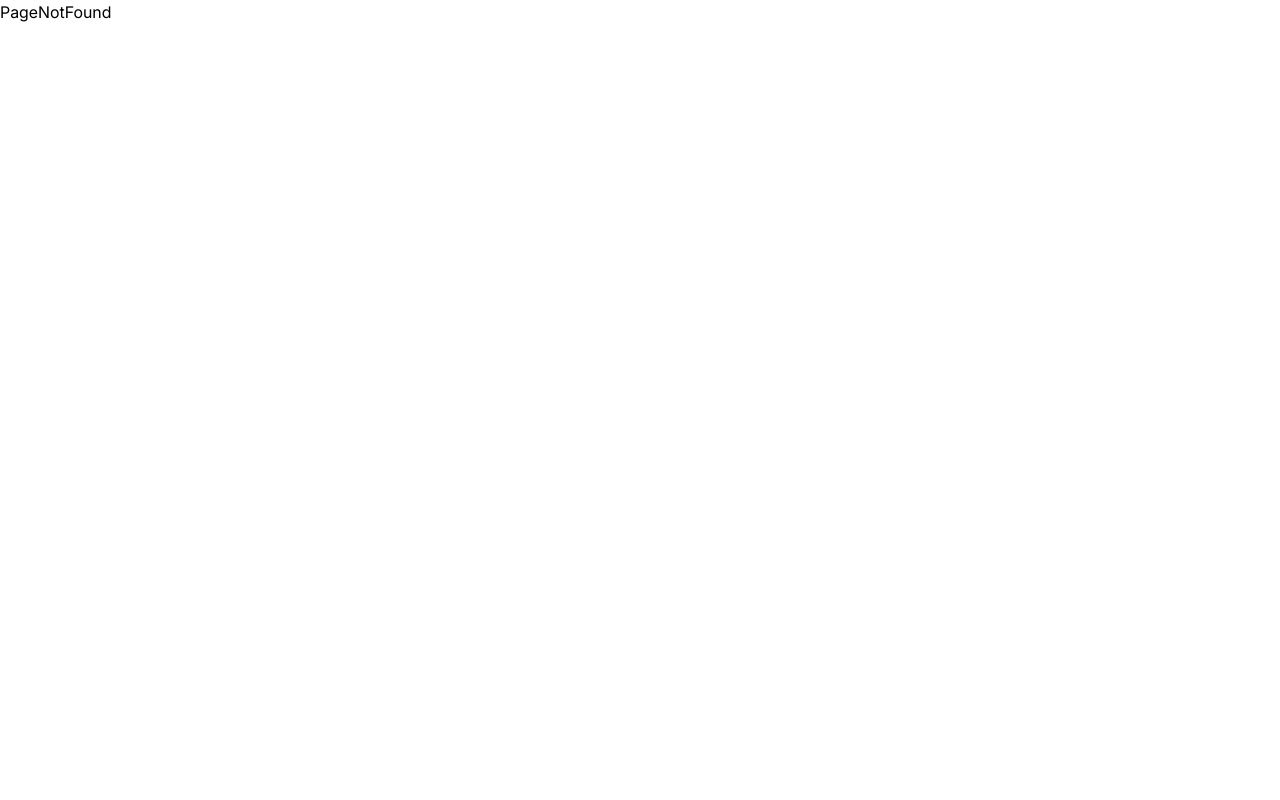
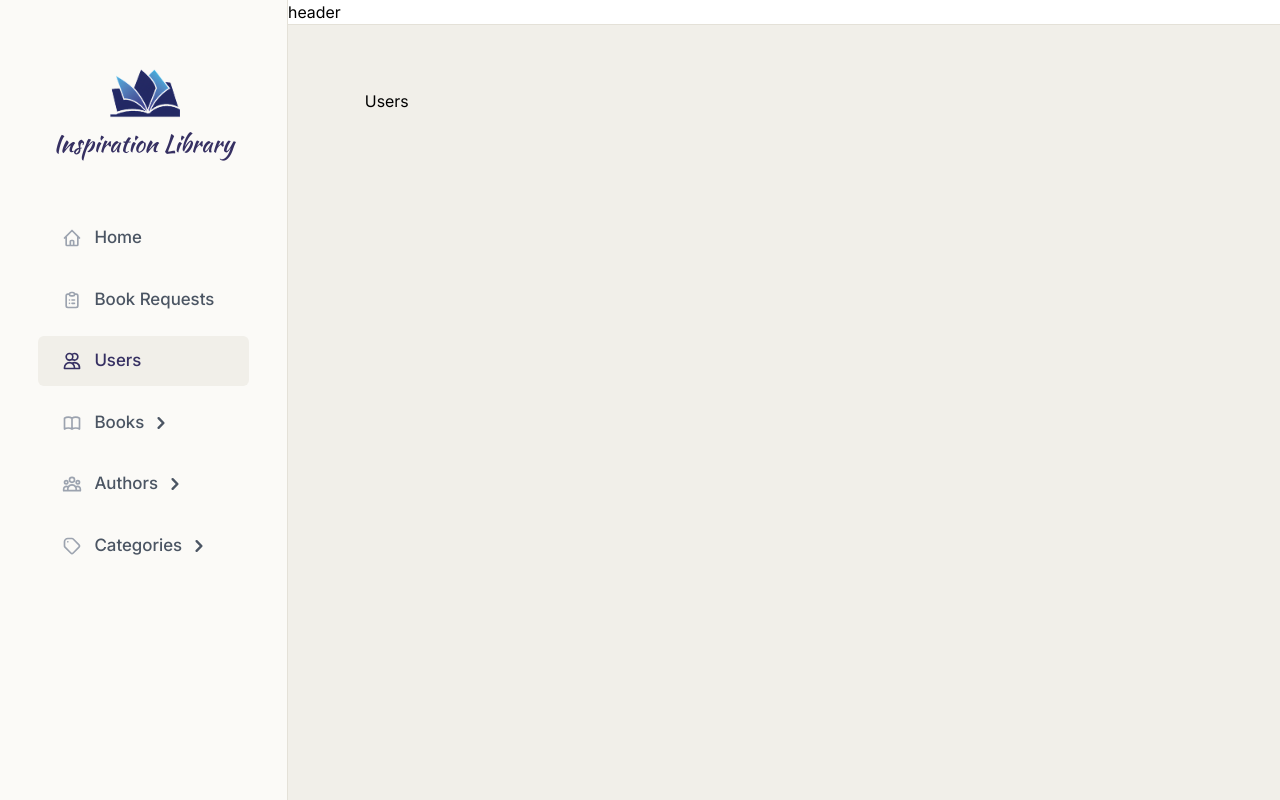
Before and after one commit to Amjadvc/LibraSys, a React (Vite) app: page /users in a window 1280 px wide. Built offline with nearby package versions, Linux system fonts and the light colour scheme.

Commit message:
add sidebar

```diff
--- a/package.json
+++ b/package.json
@@ -13,6 +13,7 @@
     "prettier-plugin-tailwindcss": "^0.7.2",
     "react": "^19.2.0",
     "react-dom": "^19.2.0",
+    "react-icons": "^5.5.0",
     "react-router-dom": "6.30"
   },
   "devDependencies": {
--- a/src/App.jsx
+++ b/src/App.jsx
@@ -9,6 +9,8 @@ import CreateCategory from "./pages/CategoryPages/CreateCategory";
 import PageNotFound from "./pages/PageNotFound";
 import AppLayout from "./components/layout/AppLayout";
 import Login from "./pages/Login";
+import BookRequests from "./pages/BookRequests";
+import Users from "./pages/Users";
 
 function App() {
   return (
@@ -29,6 +31,10 @@ function App() {
           <Route path="/categories" element={<Categories />}>
             <Route path="new" element={<CreateCategory />} />
           </Route>
+
+          <Route path="/book-requests" element={<BookRequests />} />
+
+          <Route path="/users" element={<Users />} />
         </Route>
 
         <Route path="/login" element={<Login />} />
--- a/src/components/layout/AppLayout.jsx
+++ b/src/components/layout/AppLayout.jsx
@@ -4,7 +4,7 @@ import Header from "../ui/Header";
 
 function AppLayout() {
   return (
-    <div className="grid h-screen grid-cols-[26rem_1fr] grid-rows-[auto_1fr]">
+    <div className="grid h-screen grid-cols-[18rem_1fr] grid-rows-[auto_1fr]">
       <Header />
       <Sidebar />
       <main className="mx-auto my-0 flex w-full flex-col gap-[2.4rem] bg-background px-[4.8rem] pb-[6.4rem] pt-[4rem]">
--- /dev/null
+++ b/src/components/ui/DropdownNavItem.jsx
@@ -0,0 +1,56 @@
+import { HiChevronRight } from "react-icons/hi";
+import { VscDash } from "react-icons/vsc";
+import { NavLink } from "react-router-dom";
+
+const NavLinkStyle = `group flex w-full items-center gap-3 rounded-md px-[24px] py-[12px] text-gray-600 transition-all duration-300 hover:bg-[#f1efe9] hover:text-brand aria-[current=page]:bg-[#f1efe9] aria-[current=page]:text-brand`;
+const InnerLinkStyle = `group flex w-full items-center gap-[10px] rounded-md px-[24px] py-[4px] text-gray-600 hover:text-brand transition-all duration-300  aria-[current=page]:text-brand`;
+const iconStyle = `h-[20px] w-[20px] text-gray-400 transition-all duration-300 group-hover:text-brand group-aria-[current=page]:text-brand`;
+
+function DropdownNavItem({
+  to,
+  icon: Icon,
+  label,
+  items = [],
+  closeAllMenus,
+  openMenu,
+  setOpenMenu,
+}) {
+  return (
+    <li>
+      <button
+        className="flex w-full cursor-pointer items-center border-none"
+        onClick={() => setOpenMenu(openMenu === label ? null : label)}
+      >
+        <NavLink to={to} className={NavLinkStyle} onClick={closeAllMenus}>
+          <Icon className={iconStyle} />
+          <span className="flex items-center gap-[5px] text-[17px] font-medium">
+            {label}
+            <HiChevronRight
+              className="h-full w-6 transition-transform duration-300 ease-in-out"
+              style={{
+                transform:
+                  openMenu === label ? "rotate(90deg)" : "rotate(0deg)",
+              }}
+            />
+          </span>
+        </NavLink>
+      </button>
+      <ul
+        className={`flex flex-col justify-center gap-3 overflow-hidden transition-transform duration-300 ease-in-out ${openMenu === label ? "max-h-[200px] pb-0 pt-[14px]" : "max-h-0 p-0"}`}
+      >
+        {items.map((item) => {
+          return (
+            <li key={item.to}>
+              <NavLink to={item.to} end className={InnerLinkStyle}>
+                <VscDash className={iconStyle} />
+                <span className="text-[16px] font-medium">{item.label}</span>
+              </NavLink>
+            </li>
+          );
+        })}
+      </ul>
+    </li>
+  );
+}
+
+export default DropdownNavItem;
--- /dev/null
+++ b/src/components/ui/Logo.jsx
@@ -0,0 +1,28 @@
+function Logo() {
+  return (
+    <div className="flex flex-col items-center justify-center">
+      <img src="/logo.png" alt="logo" className="h-[5rem] w-auto" />
+      <h2 className="-mt-[5px] font-logo text-[24px] text-brand">
+        Inspiration Library
+      </h2>
+    </div>
+  );
+}
+
+export default Logo;
+
+// /* Inspiration Library */
+
+// position: absolute;
+// left: 5.65%;
+// right: 74.92%;
+// top: 7.27%;
+// bottom: 9.09%;
+
+// font-family: 'Kaushan Script';
+// font-style: normal;
+// font-weight: 400;
+// font-size: 32px;
+// line-height: 46px;
+
+// color: #363062;
--- /dev/null
+++ b/src/components/ui/MainNav.jsx
@@ -0,0 +1,83 @@
+import { useState } from "react";
+import {
+  HiOutlineBookOpen,
+  HiOutlineClipboardList,
+  HiOutlineHome,
+  HiOutlineTag,
+  HiOutlineUserGroup,
+  HiOutlineUsers,
+} from "react-icons/hi";
+import NavItem from "./NavItem";
+import DropdownNavItem from "./DropdownNavItem";
+
+function MainNav() {
+  const [openMenu, setOpenMenu] = useState(null);
+
+  function closeAllMenus() {
+    setOpenMenu(null);
+  }
+
+  const iconStyle = `h-[20px] w-[20px] text-gray-400 transition-all duration-300 group-hover:text-brand group-aria-[current=page]:text-brand`;
+
+  return (
+    <nav>
+      <ul className="flex flex-col gap-3">
+        <NavItem to="/dashboard" onClick={closeAllMenus}>
+          <HiOutlineHome className={iconStyle} />
+          <span className="text-[17px] font-medium">Home</span>
+        </NavItem>
+
+        <NavItem to="/book-requests" onClick={closeAllMenus}>
+          <HiOutlineClipboardList className={iconStyle} />
+          <span className="text-[17px] font-medium">Book Requests</span>
+        </NavItem>
+
+        <NavItem to="/users" onClick={closeAllMenus}>
+          <HiOutlineUsers className={iconStyle} />
+          <span className="text-[17px] font-medium">Users</span>
+        </NavItem>
+
+        <DropdownNavItem
+          to="/books"
+          icon={HiOutlineBookOpen}
+          label="Books"
+          closeAllMenus={closeAllMenus}
+          openMenu={openMenu}
+          setOpenMenu={setOpenMenu}
+          items={[
+            { to: "/books", label: "All books" },
+            { to: "/books/new", label: "Add book" },
+          ]}
+        />
+
+        <DropdownNavItem
+          to="/authors"
+          icon={HiOutlineUserGroup}
+          label="Authors"
+          closeAllMenus={closeAllMenus}
+          openMenu={openMenu}
+          setOpenMenu={setOpenMenu}
+          items={[
+            { to: "/authors", label: "All authors" },
+            { to: "/authors/new", label: "Add author" },
+          ]}
+        />
+
+        <DropdownNavItem
+          to="/categories"
+          icon={HiOutlineTag}
+          label="Categories"
+          closeAllMenus={closeAllMenus}
+          openMenu={openMenu}
+          setOpenMenu={setOpenMenu}
+          items={[
+            { to: "/categories", label: "All categories" },
+            { to: "/categories/new", label: "Add categore" },
+          ]}
+        />
+      </ul>
+    </nav>
+  );
+}
+
+export default MainNav;
--- /dev/null
+++ b/src/components/ui/NavItem.jsx
@@ -0,0 +1,15 @@
+import { NavLink } from "react-router-dom";
+
+function NavItem({ to, onClick, children }) {
+  const NavLinkStyle = `group flex w-full items-center gap-3 rounded-md px-[24px] py-[12px] text-gray-600 transition-all duration-300 hover:bg-[#f1efe9] hover:text-brand aria-[current=page]:bg-[#f1efe9] aria-[current=page]:text-brand`;
+
+  return (
+    <li>
+      <NavLink to={to} onClick={onClick} className={NavLinkStyle}>
+        {children}
+      </NavLink>
+    </li>
+  );
+}
+
+export default NavItem;
--- a/src/components/ui/Sidebar.jsx
+++ b/src/components/ui/Sidebar.jsx
@@ -1,7 +1,11 @@
+import Logo from "./Logo";
+import MainNav from "./MainNav";
+
 function Sidebar() {
   return (
-    <aside className="sidebar relative row-span-full flex flex-col gap-[3.2rem] overflow-hidden border-r border-border bg-primary px-[2.4rem] py-[3.2rem]">
-      sideBar
+    <aside className="relative row-span-full flex flex-col gap-[3.2rem] overflow-hidden border-r border-border bg-sidebar px-[2.4rem] py-[3.2rem]">
+      <Logo />
+      <MainNav />
     </aside>
   );
 }
--- /dev/null
+++ b/src/pages/Users.jsx
@@ -0,0 +1,5 @@
+function Users() {
+  return <div>Users</div>;
+}
+
+export default Users;
--- a/tailwind.config.js
+++ b/tailwind.config.js
@@ -4,24 +4,46 @@ const tailWindConfig = {
   content: ["./index.html", "./src/**/*.{js,jsx}"],
   theme: {
     extend: {
+      // colors: {
+      //   primary: "#363062",
+      //   secondary: "#818FB4",
+
+      //   background: "#F3EEE6",
+      //   surface: "#FFFFFF",
+      //   border: "#DED6C9",
+
+      //   text: {
+      //     DEFAULT: "#1F2937",
+      //     muted: "#6B7280",
+      //   },
+
+      //   dark: {
+      //     background: "#0F172A",
+      //     surface: "#1E293B",
+      //     border: "#334155",
+      //     text: "#E5E7EB",
+      //   },
+      // },
       colors: {
-        primary: "#363062",
-        secondary: "#818FB4",
+        brand: "#363062",
+        accent: "#7C8BC6",
 
-        background: "#F3EEE6",
+        background: "#F1EFE9",
+        sidebar: "#FBFAF7",
         surface: "#FFFFFF",
-        border: "#DED6C9",
+        border: "#E4E1D8",
 
         text: {
-          DEFAULT: "#1F2937",
+          DEFAULT: "#2B2E3A",
           muted: "#6B7280",
         },
 
         dark: {
-          background: "#0F172A",
-          surface: "#1E293B",
-          border: "#334155",
-          text: "#E5E7EB",
+          background: "#0E1320",
+          surface: "#161C2D",
+          border: "#2A3145",
+          text: "#E6E8EF",
+          muted: "#9CA3AF",
         },
       },
       fontFamily: {
@@ -34,3 +56,5 @@ const tailWindConfig = {
 };
 
 export default tailWindConfig;
+
+//icons #363062
```
Also changed, not shown: public/logo.png (renamed from src/assets/logo.png), 1 other file (tests, documents, lock files or other folders).
